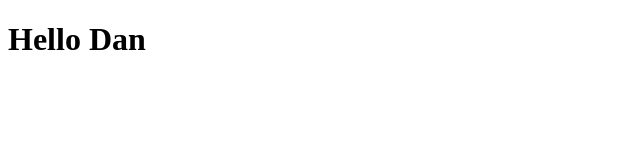
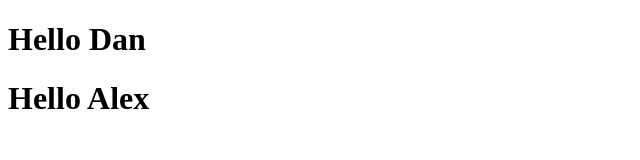
Before and after one commit to Creatorrr1/introductions, a plain HTML site: page index.html in a window 1280 px wide. Shown: the whole page, without its empty margins (0-640 px from the left). Drawn offline with Linux system fonts and the light colour scheme.

Commit message:
second commit index.html hello back

```diff
--- a/index.html
+++ b/index.html
@@ -8,5 +8,6 @@
   </head>
   <body>
     <h1>Hello Dan</h1>
+    <h1>Hello Alex</h1>
   </body>
 </html>
```
